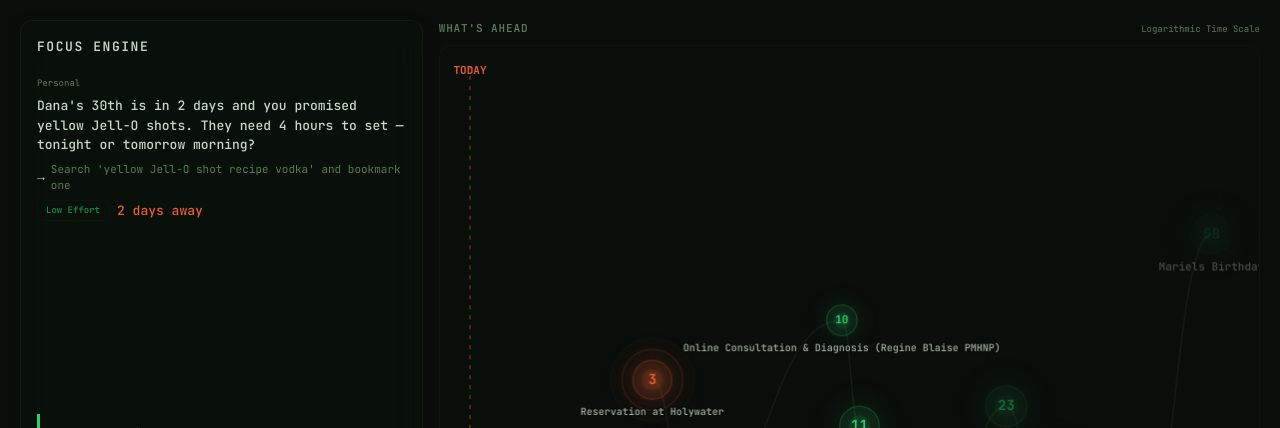
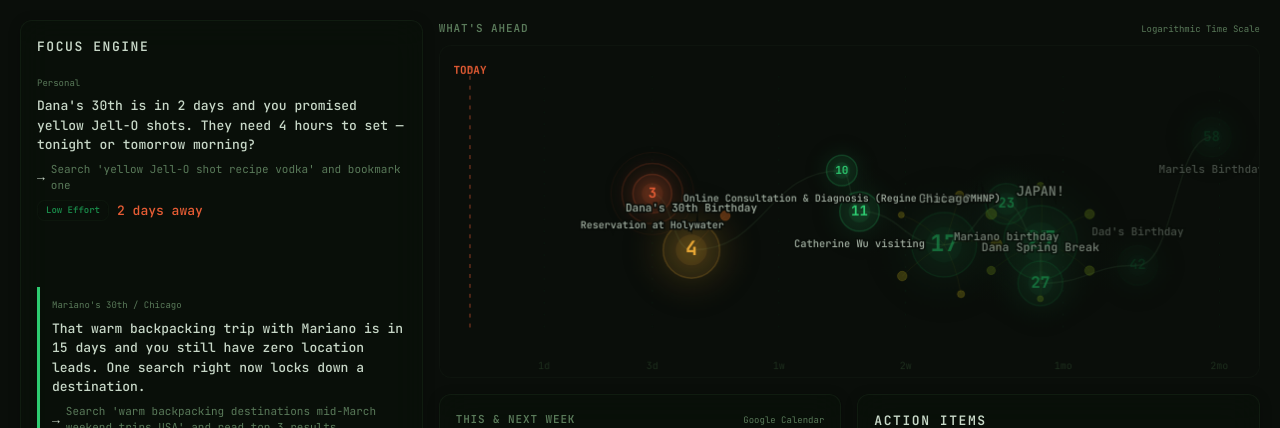
Before and after one commit to gogogoober/life-dashboard, a React (Vite) app: page / in a window 1280 px wide. Shown: the top 428 px of the page. Built offline with nearby package versions, Linux system fonts and the light colour scheme.

Commit message:
Fixed orbital positioning.

```diff
--- a/src/widgets/temporal-bubble-map.tsx
+++ b/src/widgets/temporal-bubble-map.tsx
@@ -351,11 +351,13 @@ function drawLabels(ctx: CanvasRenderingContext2D, node: BubbleNode, h: number)
 // ═══════════════════════════════════════════
 
 export function TemporalBubbleMap({ events }: TemporalBubbleMapProps) {
+  const containerRef = useRef<HTMLDivElement>(null);
   const canvasRef = useRef<HTMLCanvasElement>(null);
 
   useEffect(() => {
+    const container = containerRef.current;
     const canvas = canvasRef.current;
-    if (!canvas) return;
+    if (!container || !canvas) return;
     const ctx = canvas.getContext("2d");
     if (!ctx) return;
 
@@ -363,13 +365,16 @@ export function TemporalBubbleMap({ events }: TemporalBubbleMapProps) {
     const startTime = performance.now();
 
     function frame(now: number) {
-      if (!running || !canvas || !ctx) return;
+      if (!running || !container || !canvas || !ctx) return;
       const t = (now - startTime) / 1000;
 
       const dpr = window.devicePixelRatio || 1;
-      const rect = canvas.getBoundingClientRect();
-      const pixelW = Math.round(rect.width * dpr);
-      const pixelH = Math.round(rect.height * dpr);
+      // Read size from the container, not the canvas — avoids feedback loop
+      const rect = container.getBoundingClientRect();
+      const w = rect.width;
+      const h = rect.height;
+      const pixelW = Math.round(w * dpr);
+      const pixelH = Math.round(h * dpr);
 
       if (canvas.width !== pixelW || canvas.height !== pixelH) {
         canvas.width = pixelW;
@@ -377,9 +382,6 @@ export function TemporalBubbleMap({ events }: TemporalBubbleMapProps) {
       }
 
       ctx.setTransform(dpr, 0, 0, dpr, 0, 0);
-      const w = rect.width;
-      const h = rect.height;
-
       ctx.clearRect(0, 0, w, h);
 
       const { nodes, dots } = buildNodes(events, w, h);
@@ -408,20 +410,25 @@ export function TemporalBubbleMap({ events }: TemporalBubbleMapProps) {
   }, [events]);
 
   return (
-    <Section use="base" className="h-full flex flex-col">
+    <Section use="base" className="h-full flex flex-col overflow-hidden">
       <div className="flex items-baseline justify-between mb-2">
         <Heading size="sm">What&apos;s Ahead</Heading>
         <Label variant="secondary">logarithmic time scale</Label>
       </div>
-      <canvas
-        ref={canvasRef}
-        className="w-full flex-1 rounded-xl"
+      <div
+        ref={containerRef}
+        className="flex-1 min-h-0 relative rounded-xl overflow-hidden"
         style={{
           background: canvasColors.bg.base,
           border: `1px solid ${canvasColors.border.secondary}`,
-          display: "block",
         }}
-      />
+      >
+        <canvas
+          ref={canvasRef}
+          className="absolute inset-0 w-full h-full"
+          style={{ display: "block" }}
+        />
+      </div>
     </Section>
   );
 }
```
